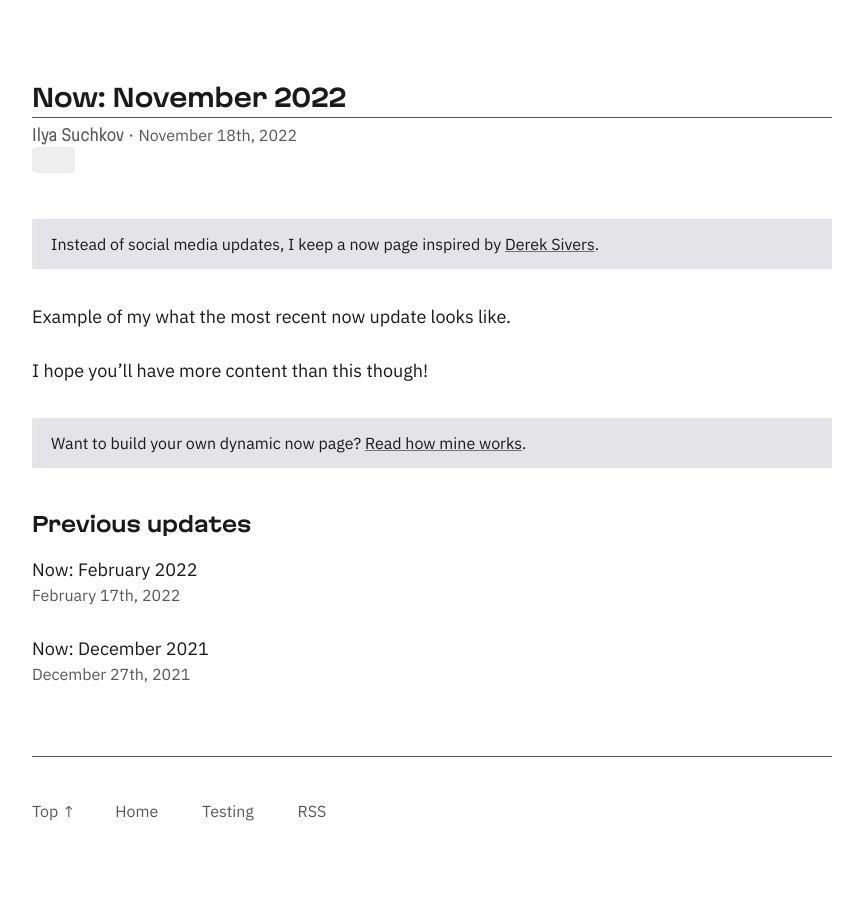
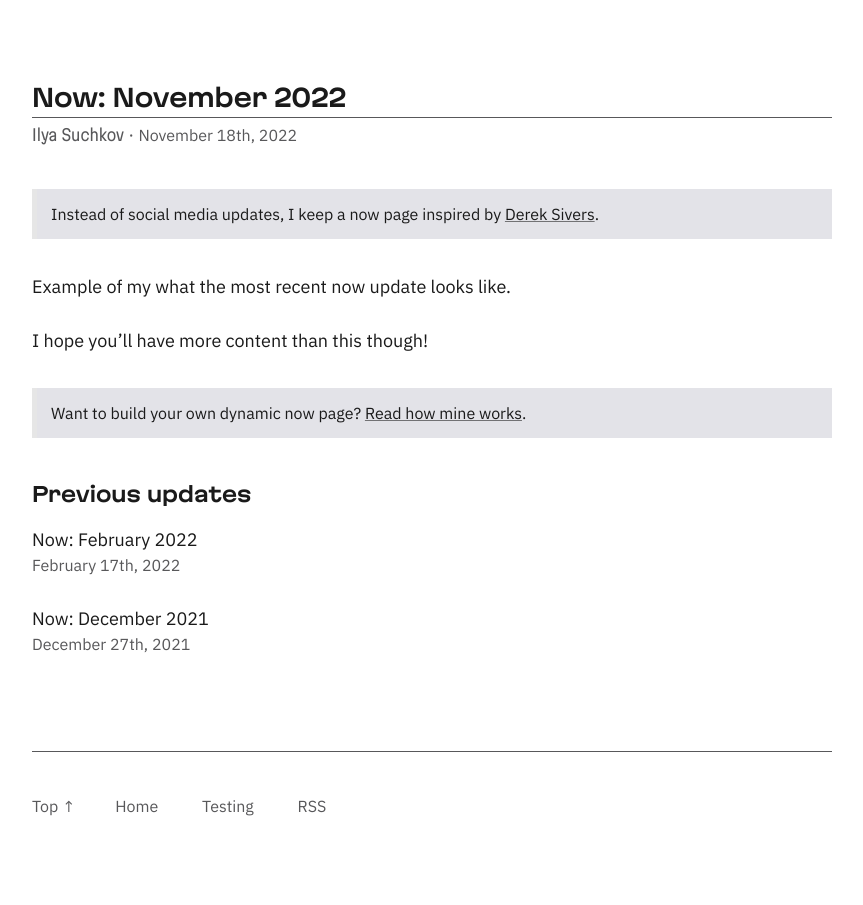
Before and after one commit to suchkow/suchkow.github.io, a Jekyll site: the page built from _pages/now.md, in a window 1280 px wide. Shown: the whole page, without its empty margins (208-1071 px from the left). Built offline with Jekyll 4.4.1, drawn with Linux system fonts in a browser that asks for light colours.

Commit message:
Started designing pots' tags.

```diff
--- a/css/main.scss
+++ b/css/main.scss
@@ -520,8 +520,8 @@
 .tag {
   background: #eee;
   border-radius: 4px 4px 4px 4px;
-  color: #999;
-  display: inline-block;
+  color: var(--light-text-color);
+  display: contents;
   height: 26px;
   line-height: 26px;
   padding: 0 20px 0 23px;
```
